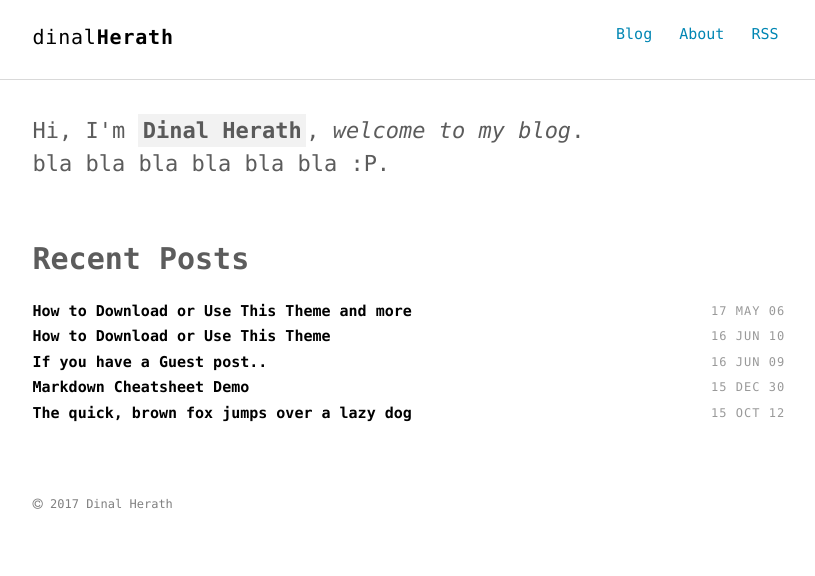
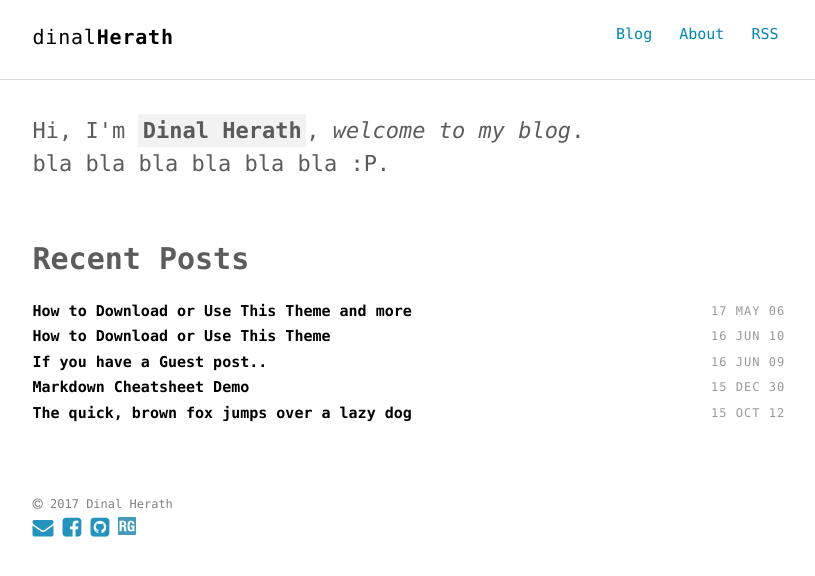
Before and after one commit to dherath/myWebsiteTheme, a Jekyll site: the page built from index.html, in a window 1280 px wide. Shown: the top 576 px of the page, without its empty margins (230-1045 px from the left). Built offline with Jekyll 4.4.1, drawn with Linux system fonts in a browser that asks for light colours.

Commit message:
added contact icons and methods to footer.html

```diff
--- a/_includes/footer.html
+++ b/_includes/footer.html
@@ -1,5 +1,10 @@
 <footer class="site-footer">
   <div class="container">
     <small class="block"><!--&lt;/&gt; <a href="http://github.com/heiswayi/thinkspace" title="a minimalist Jekyll theme for technical writing">Thinkspace theme</a> by <a href="http://heiswayi.github.io">Heiswayi Nrird</a>. |--><i class="fa fa-copyright"></i> {{ site.time | date: '%Y' }} {{ site.author.name }}</small>
+    <a href="mailto:dinal.bing@gmail.com"><i class="fa fa-envelope" style="font-size:21px;color:#2294bd;"></i></a>
+    <i class="fa fa-facebook-square" style="font-size:22px;color:#2294bd"></i>
+    <a href="https://github.com/dherath" target="blank"><i class="fa fa-github-square" style="font-size:22px;color:#2294bd"></i></a>
+    <a href="https://www.researchgate.net/profile/Dinal_Herath" target="blank"><i style="font-size:20px;color:#2294bd"><img src="/assets/img/icons/researchgate-logo.svg" style="height:18px"></i></a>
   </div>
+
 </footer>
--- a/feed.xml
+++ b/feed.xml
@@ -26,5 +26,6 @@
         {% endfor %}
       </item>
     {% endfor %}
-  </channel>-->
+
+  -->
 </rss>
```
